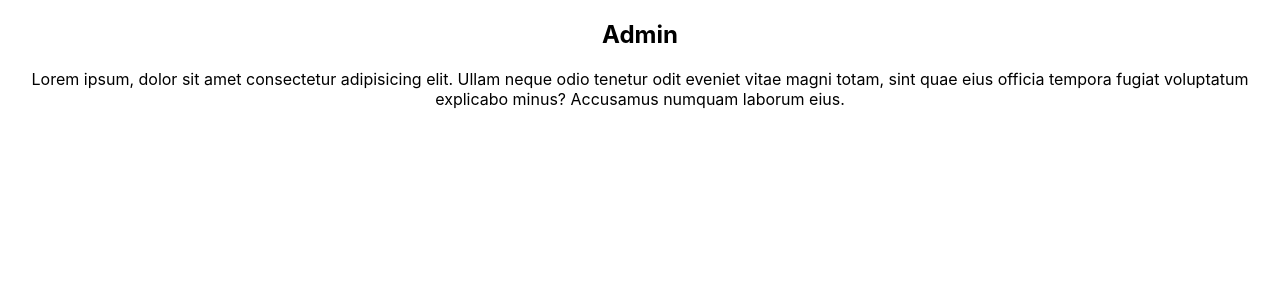
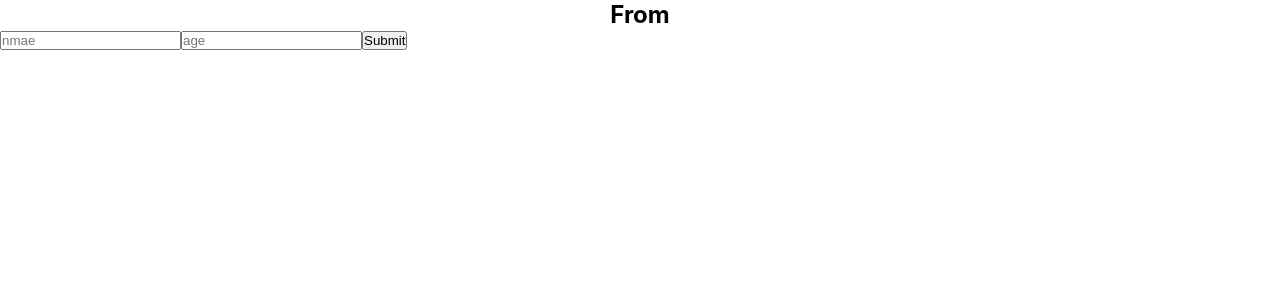
Before and after one commit to Jasur0919/react-3, a React (Create React App) app: page / in a window 1280 px wide. Shown: the top 300 px of the page. Built offline with nearby package versions, Linux system fonts and the light colour scheme.

Commit message:
sdfvmiod

```diff
--- a/src/component/header/Header.css
+++ b/src/component/header/Header.css
@@ -0,0 +1,38 @@
+*{
+    margin: 0;
+    padding: 0;
+    box-sizing: border-box;
+}
+
+.container {
+    max-width: 1200px;
+    padding: 0 20px;
+    margin: 0 auto;
+}
+
+.form {
+    display: flex;
+    align-items: center;
+    gap: 50px !important;
+}
+
+.form input {
+    /* outline: none; */
+
+}
+
+
+/*
+.h2 {
+    background: linear-gradient(to right, rgb(67, 124, 205), rgb(69, 214, 202));
+    padding: 10px 20px;
+    transition: .7s ;
+    color: white;
+
+}
+
+.h2:hover {
+    background: linear-gradient(to right, rgb(53, 192, 185), rgb(105, 116, 199));
+    color: black;
+
+} */
--- a/src/component/header/Header.js
+++ b/src/component/header/Header.js
@@ -1,13 +1,65 @@
-import React from 'react'
+import React, { useState } from 'react'
 import './Header.css'
 
-const Header = () => {
+const Form = () => {
+    const [name, setName] = useState("")
+    const [age, setAge] = useState("")
+    const [data, setData] = useState([])
+
+    const handleSubmit = (e) => {
+        e.preventDefault()
+        let user = {
+            name,
+            age: +age
+        }
+        // console.log(user);
+
+        setData([...data, user])
+        localStorage.setItem('user', name, age)
+        setName("")
+        setAge("")
+
+    }
+
+    let users = data?.map((u, inx) => (
+    <div key={inx}>
+        <h3>{u.name}</h3>
+        <p>{u.age}</p>
+
+    </div>))
+
+
   return (
     <div>
-      <h2>Admin</h2>
-      <p>Lorem ipsum, dolor sit amet consectetur adipisicing elit. Ullam neque odio tenetur odit eveniet vitae magni totam, sint quae eius officia tempora fugiat voluptatum explicabo minus? Accusamus numquam laborum eius.</p>
+      <h2>From</h2>
+     <div className="form">
+     <form onSubmit = {handleSubmit}>
+        <input
+        required
+        value={name}
+        onChange={(event) => setName(event.target.value)}
+        type="text"
+        placeholder='nmae'
+        />
+        <input
+        required
+        value={age}
+        onChange={(e) => setAge(e.target.value)}
+        type="text"
+        placeholder='age'
+        />
+
+        <button>Submit</button>
+
+        </form>
+
+     </div>
+        <div className="d">
+            {users}
+        </div>
+
     </div>
   )
 }
 
-export default Header
+export default Form
```
